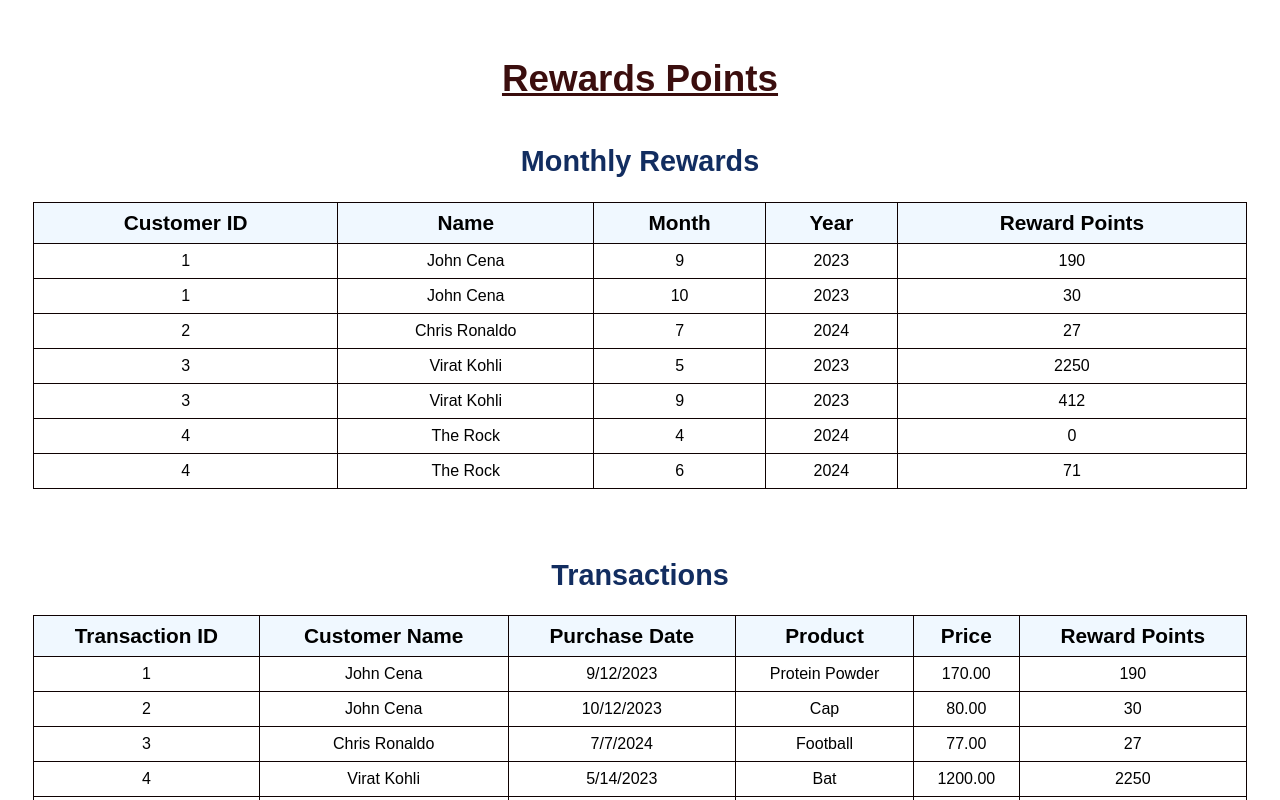
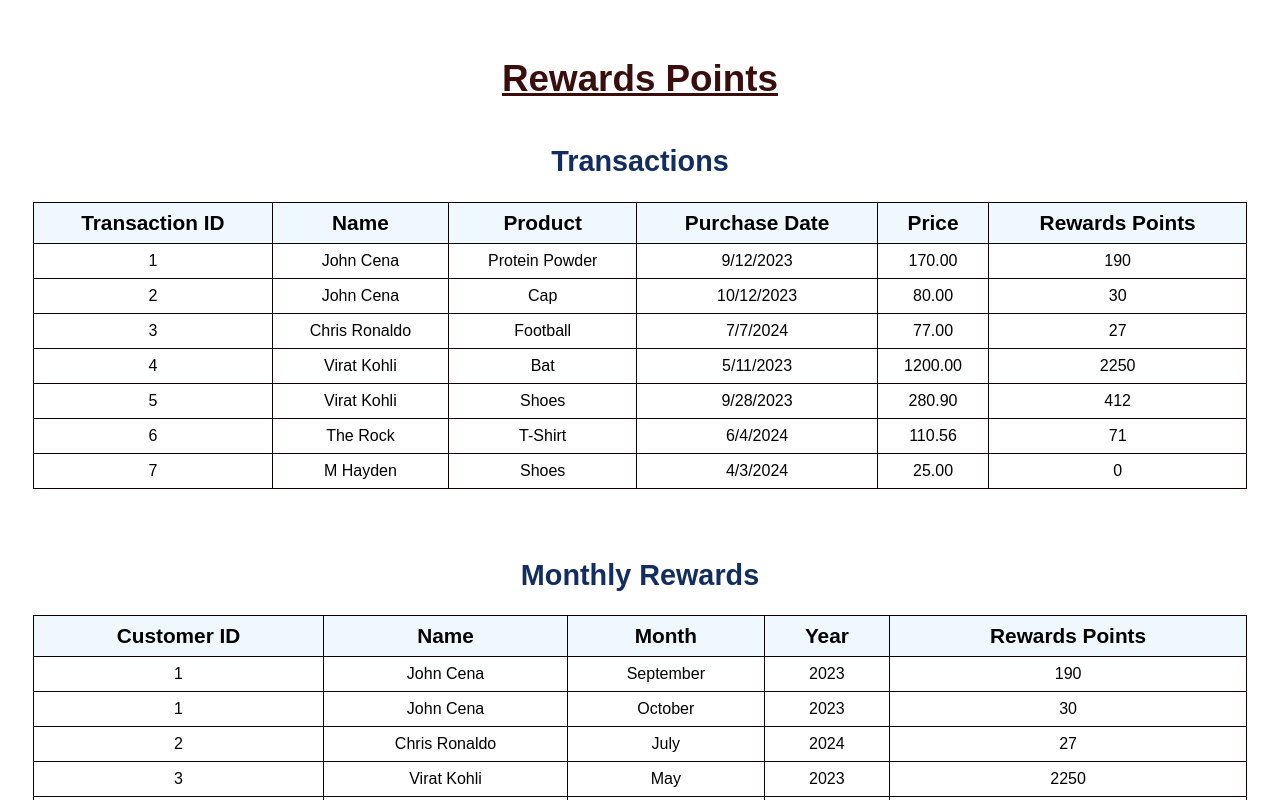
Before and after one commit to Shubh2809/rewards_calculator, a React (Create React App) app: page / in a window 1280 px wide. Shown: the top 800 px of the page. Built offline with nearby package versions, Linux system fonts and the light colour scheme.

Commit message:
month name, usage of constants, transaction table UI changes updated

```diff
--- a/src/components/Rewards.js
+++ b/src/components/Rewards.js
@@ -6,6 +6,7 @@
 import Transactions from './Table/Transactions';
 import './Rewards.css';
 import logger from '../logger';
+import { TRANSACTIONS_FETCHED, ERROR_MESSAGE,REWARD_POINTS_HEADING, REWARD_POINTS } from '../utils/constants';
 
 const Rewards = () => {
   const [transactions, setTransactions] = useState([]);
@@ -16,10 +17,10 @@
     const getTransactions = async () => {
       try {
         const data = await fetchTransactions();
-        logger.debug('Transactions fetched :- ', data);
+        logger.debug(TRANSACTIONS_FETCHED, data);
         setTransactions(data);
       } catch (error) {
-        logger.error('An Error occured while fetching transactions:', error);
+        logger.error(ERROR_MESSAGE, error);
       }
     };
 
@@ -31,15 +32,15 @@
       const monthly = calculateRewardPoints(transactions);
       setMonthlyPoints(monthly);
       setTotalPoints(calculateTotalPoints(monthly));
-      logger.debug('Reward points calculated:-', { monthly });
+      logger.debug(REWARD_POINTS, { monthly });
     }
   }, [transactions]);
 
   return (
     <div className="rewards">
-      <h1>Rewards Points</h1>
+      <h1>{REWARD_POINTS_HEADING}</h1>
+      <Transactions transactions={transactions} />
       <MonthlyRewards monthlyPoints={monthlyPoints} />
-      <Transactions transactions={transactions} />
       <TotalRewards totalPoints={totalPoints} />
     </div>
   );
--- a/src/components/Table/MonthlyRewards.js
+++ b/src/components/Table/MonthlyRewards.js
@@ -1,17 +1,18 @@
 import React from 'react';
+import { REWARD_POINTS_HEADING ,MONTHLY_REWARDS_HEADING, CUSTOMER_ID, NAME,MONTH, YEAR } from '../../utils/constants';
 
 const MonthlyRewards = ({ monthlyPoints }) => {
   return (
     <div>
-      <h2>Monthly Rewards</h2>
+      <h2>{MONTHLY_REWARDS_HEADING}</h2>
       <table>
         <thead>
           <tr>
-            <th>Customer ID</th>
-            <th>Name</th>
-            <th>Month</th>
-            <th>Year</th>
-            <th>Reward Points</th>
+            <th>{CUSTOMER_ID}</th>
+            <th>{NAME}</th>
+            <th>{MONTH}</th>
+            <th>{YEAR}</th>
+            <th>{REWARD_POINTS_HEADING}</th>
           </tr>
         </thead>
         <tbody>
--- a/src/components/Table/TotalRewards.js
+++ b/src/components/Table/TotalRewards.js
@@ -1,14 +1,15 @@
 import React from 'react';
+import { REWARD_POINTS_HEADING , NAME, TOTAL_REWARDS_HEADING } from '../../utils/constants';
 
 const TotalRewards = ({ totalPoints }) => {
   return (
     <div>
-      <h2>Total Rewards</h2>
+      <h2>{TOTAL_REWARDS_HEADING}</h2>
       <table>
         <thead>
           <tr>
-            <th>Customer Name</th>
-            <th>Reward Points</th>
+            <th>{NAME}</th>
+            <th>{REWARD_POINTS_HEADING}</th>
           </tr>
         </thead>
         <tbody>
--- a/src/components/Table/Transactions.js
+++ b/src/components/Table/Transactions.js
@@ -1,26 +1,27 @@
 import React from 'react';
+import {TRANSACTIONS_HEADING, TRANSACTIONS_ID, PRODUCT, REWARD_POINTS_HEADING ,PRICE,  NAME, PURCHASE_DATE } from '../../utils/constants';
 
 const Transactions = ({ transactions }) => {
   return (
     <div>
-      <h2>Transactions</h2>
+      <h2>{TRANSACTIONS_HEADING}</h2>
       <table>
         <thead>
           <tr>
-            <th>Transaction ID</th>
-            <th>Customer Name</th>
-            <th>Purchase Date</th>
-            <th>Product</th>
-            <th>Price</th>
-            <th>Reward Points</th>
+            <th>{TRANSACTIONS_ID}</th>
+            <th>{NAME}</th>
+            <th>{PRODUCT}</th>
+            <th>{PURCHASE_DATE}</th>
+            <th>{PRICE}</th>
+            <th>{REWARD_POINTS_HEADING}</th>
           </tr>
         </thead>
         <tbody>
           {transactions.map(transaction => {
             let points = 0;
             if (transaction.amount > 100) {
-              points += (transaction.amount - 100) * 2;
-              points += 50;  // 1 point for each dollar between $50 and $100
+              points += (transaction.amount - 100) * 2; // 2 point for each dollar above $100
+              points += 50; // 1 point for each dollar between $50 and $100
             } else if (transaction.amount > 50) {
               points += (transaction.amount - 50);
             }
@@ -28,8 +29,8 @@
               <tr key={transaction.transactionId}>
                 <td>{transaction.transactionId}</td>
                 <td>{transaction.customerName}</td>
-                <td>{new Date(transaction.purchaseDate).toLocaleDateString()}</td>
                 <td>{transaction.product}</td>
+                <td>{new Date(transaction.transactionDate).toLocaleDateString()}</td>
                 <td>{transaction.amount.toFixed(2)}</td>
                 <td>{Math.round(points.toFixed(2))}</td>
               </tr>
--- a/src/services/rewardApiService.js
+++ b/src/services/rewardApiService.js
@@ -1,12 +1,15 @@
+import { API_URL, ERROR_MESSAGE } from '../utils/constants';
+import logger from '../logger'
+
 export const fetchTransactions = async () => {
     try {
-        const response = await fetch('/transactionsData.json');
+        const response = await fetch(API_URL);
         if (!response.ok) {
-          throw new Error('Failed to fetch transactions');
+          throw new Error(ERROR_MESSAGE);
         }
         const data = await response.json();
         return data;
     } catch (error) {
-        console.error("An error occured")
+        logger.error(ERROR_MESSAGE)
     }
   };
--- /dev/null
+++ b/src/utils/constants.js
@@ -0,0 +1,20 @@
+export const API_URL = '/transactionsData.json';
+export const REWARD_POINTS_HEADING = 'Rewards Points';
+export const MONTHLY_REWARDS_HEADING = 'Monthly Rewards'
+export const CUSTOMER_ID = 'Customer ID'
+export const NAME = 'Name'
+export const MONTH = 'Month'
+export const YEAR = 'Year'
+export const TRANSACTIONS_HEADING = 'Transactions'
+export const TRANSACTIONS_ID = 'Transaction ID'
+export const PRODUCT = 'Product'
+export const PURCHASE_DATE = 'Purchase Date'
+export const PRICE = 'Price'
+export const TOTAL_REWARDS_HEADING = 'Total Rewards'
+export const TRANSACTIONS_FETCHED = 'Transactions fetched successfully:- ';
+export const REWARD_POINTS = 'Reward points calculated:-';
+export const ERROR_MESSAGE = 'An error occurred while fetching data. Please try again later.';
+export const MONTHLY_REWARD = 'Monthly Reward points of';
+export const TOTAL_POINTS = ' Total points of';
+export const ASSIGNMENT = " = ";
+export const MONTH_NAMES = ['January', 'February', 'March', 'April', 'May', 'June', 'July', 'August', 'September', 'October', 'November', 'December'];
--- a/src/utils/rewardCalculator.js
+++ b/src/utils/rewardCalculator.js
@@ -1,4 +1,5 @@
 import logger from '../logger';
+import { MONTHLY_REWARD, TOTAL_POINTS, ASSIGNMENT, MONTH_NAMES } from './constants';
 
 export const calculateRewardPoints = (transactions) => {
   return transactions.reduce((acc, transaction) => {
@@ -10,7 +11,7 @@
       points += (transaction.amount - 50);
     }
     const date = new Date(transaction.transactionDate);
-    const month = date.getMonth() + 1; // getMonth is 0-indexed
+    const month = date.getMonth(); // getMonth is 0-indexed
     const year = date.getFullYear();
     const customerId = transaction.customerId;
     const customerName = transaction.customerName;
@@ -23,12 +24,12 @@
       acc[customerId].monthlyPoints[year] = {};
     }
 
-    if (!acc[customerId].monthlyPoints[year][month]) {
-      acc[customerId].monthlyPoints[year][month] = 0;
+    if (!acc[customerId].monthlyPoints[year][MONTH_NAMES[month]]) {
+      acc[customerId].monthlyPoints[year][MONTH_NAMES[month]] = 0;
     }
 
-    acc[customerId].monthlyPoints[year][month] += points;
-    logger.log('Monthly Reward points of', acc[customerId].name + " :- "+ points);
+    acc[customerId].monthlyPoints[year][MONTH_NAMES[month]] += points;
+    logger.log(MONTHLY_REWARD, acc[customerId].name + ASSIGNMENT + points);
     return acc;
   }, {});
 };
@@ -42,7 +43,7 @@
         return sum + Object.values(yearPoints).reduce((yearSum, points) => yearSum + points, 0);
       }, 0)
     };
-    logger.log(' Total points of', acc[customerId].name + " :- " + acc[customerId].totalPoints);
+    logger.log(TOTAL_POINTS, acc[customerId].name + ASSIGNMENT + acc[customerId].totalPoints);
     return acc;
   }, {});
 };
```
